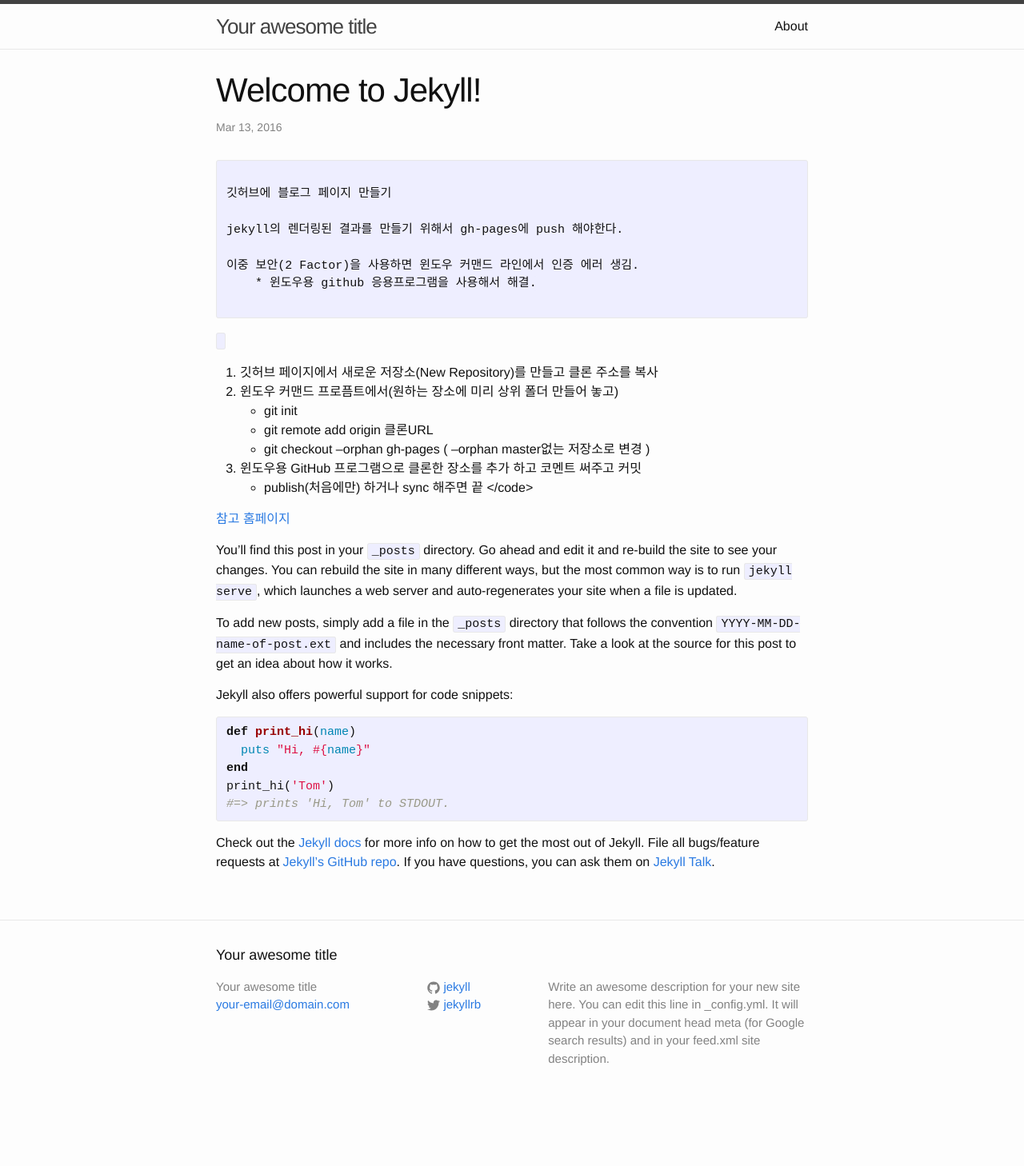
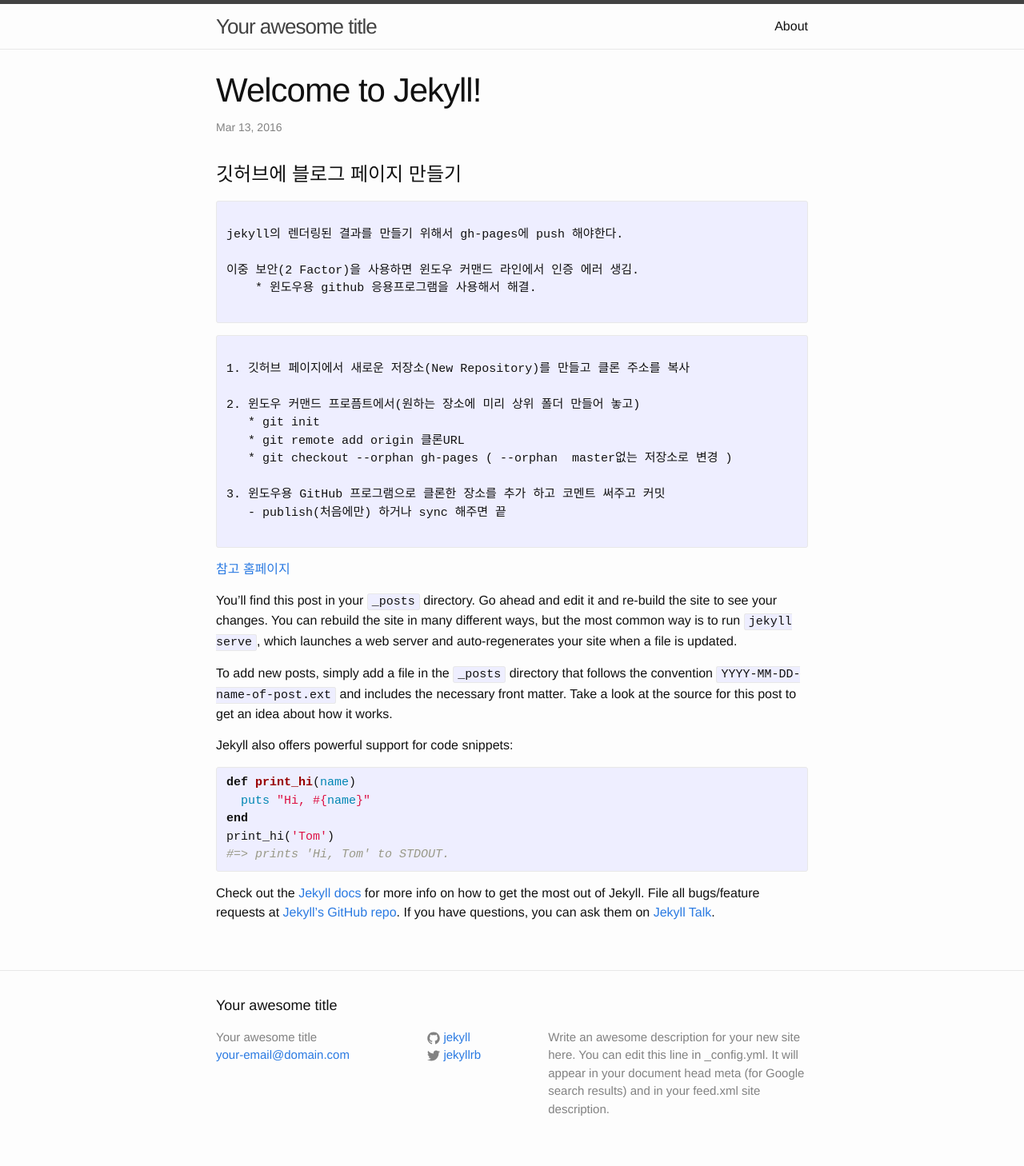
Before and after one commit to gitwoojohn/articles, a Jekyll site: the page built from _posts/2016-03-13-welcome-to-jekyll.markdown, in a window 1280 px wide. Shown: the whole page at 80% size. Built offline with Jekyll 4.4.1, drawn with Linux system fonts in a browser that asks for light colours; before the commit the page ends 1395 px from its top, so only the background shows below that.

Commit message:
post update

```diff
--- a/_posts/2016-03-13-welcome-to-jekyll.markdown
+++ b/_posts/2016-03-13-welcome-to-jekyll.markdown
@@ -5,26 +5,28 @@ title:  "Welcome to Jekyll!"
 date:   2016-03-13 10:43:23 +0900
 categories: jekyll update
 ---
+# 깃허브에 블로그 페이지 만들기
 <pre>
 <code>
-깃허브에 블로그 페이지 만들기
-
 jekyll의 렌더링된 결과를 만들기 위해서 gh-pages에 push 해야한다.
 
 이중 보안(2 Factor)을 사용하면 윈도우 커맨드 라인에서 인증 에러 생김.
     * 윈도우용 github 응용프로그램을 사용해서 해결.
 </code>
 </pre>
+<pre>
 <code>
 1. 깃허브 페이지에서 새로운 저장소(New Repository)를 만들고 클론 주소를 복사
+
 2. 윈도우 커맨드 프로픔트에서(원하는 장소에 미리 상위 폴더 만들어 놓고)
    * git init
    * git remote add origin 클론URL
    * git checkout --orphan gh-pages ( --orphan  master없는 저장소로 변경 )
+
 3. 윈도우용 GitHub 프로그램으로 클론한 장소를 추가 하고 코멘트 써주고 커밋
    - publish(처음에만) 하거나 sync 해주면 끝
 </code>
-
+</pre>
 [참고 홈페이지](https://nolboo.github.io/blog/2013/10/15/free-blog-with-github-jekyll/)
 
 You’ll find this post in your `_posts` directory. Go ahead and edit it and re-build the site to see your changes. You can rebuild the site in many different ways, but the most common way is to run `jekyll serve`, which launches a web server and auto-regenerates your site when a file is updated.
```
Also changed, not shown: 2 other files.
